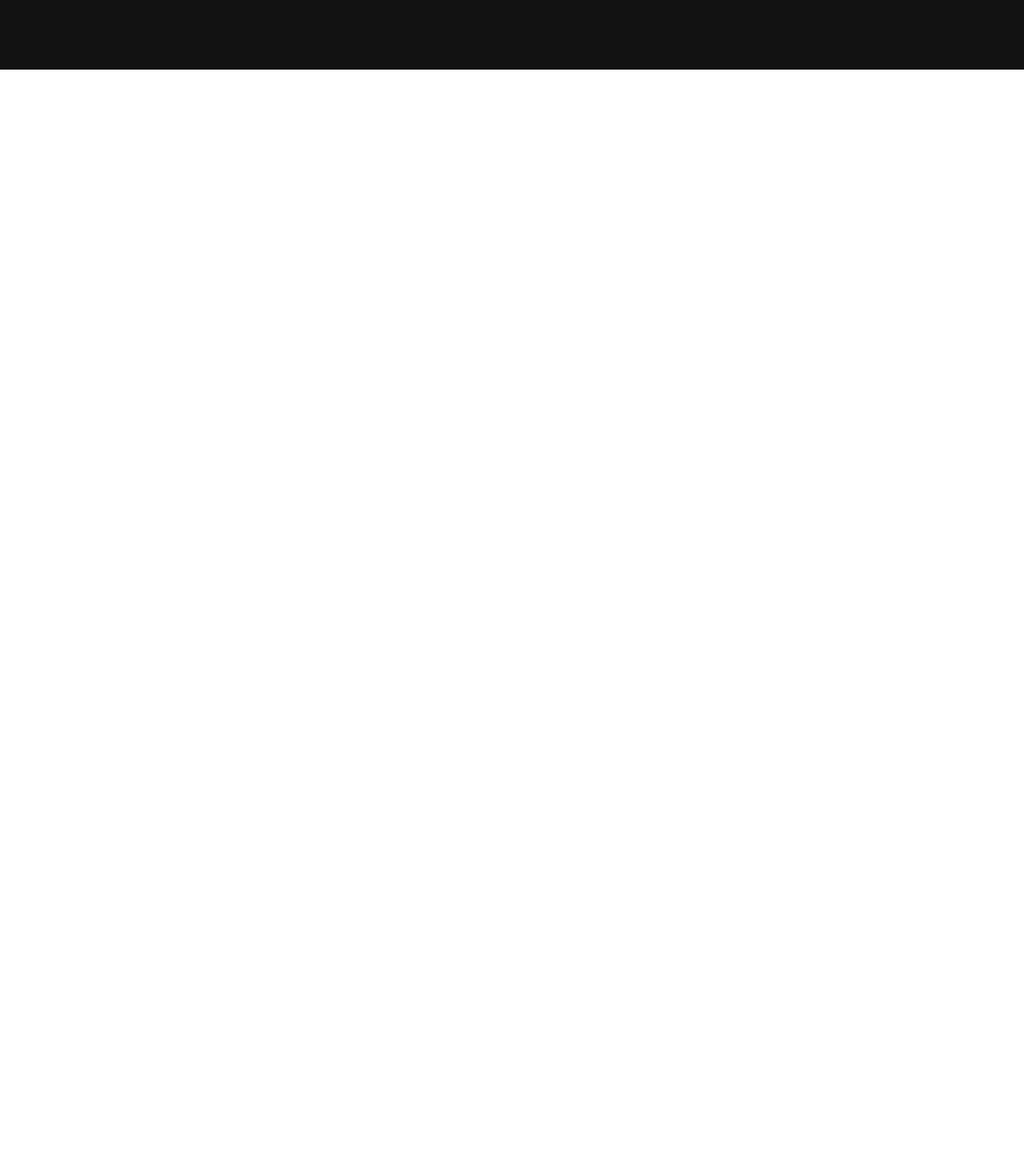
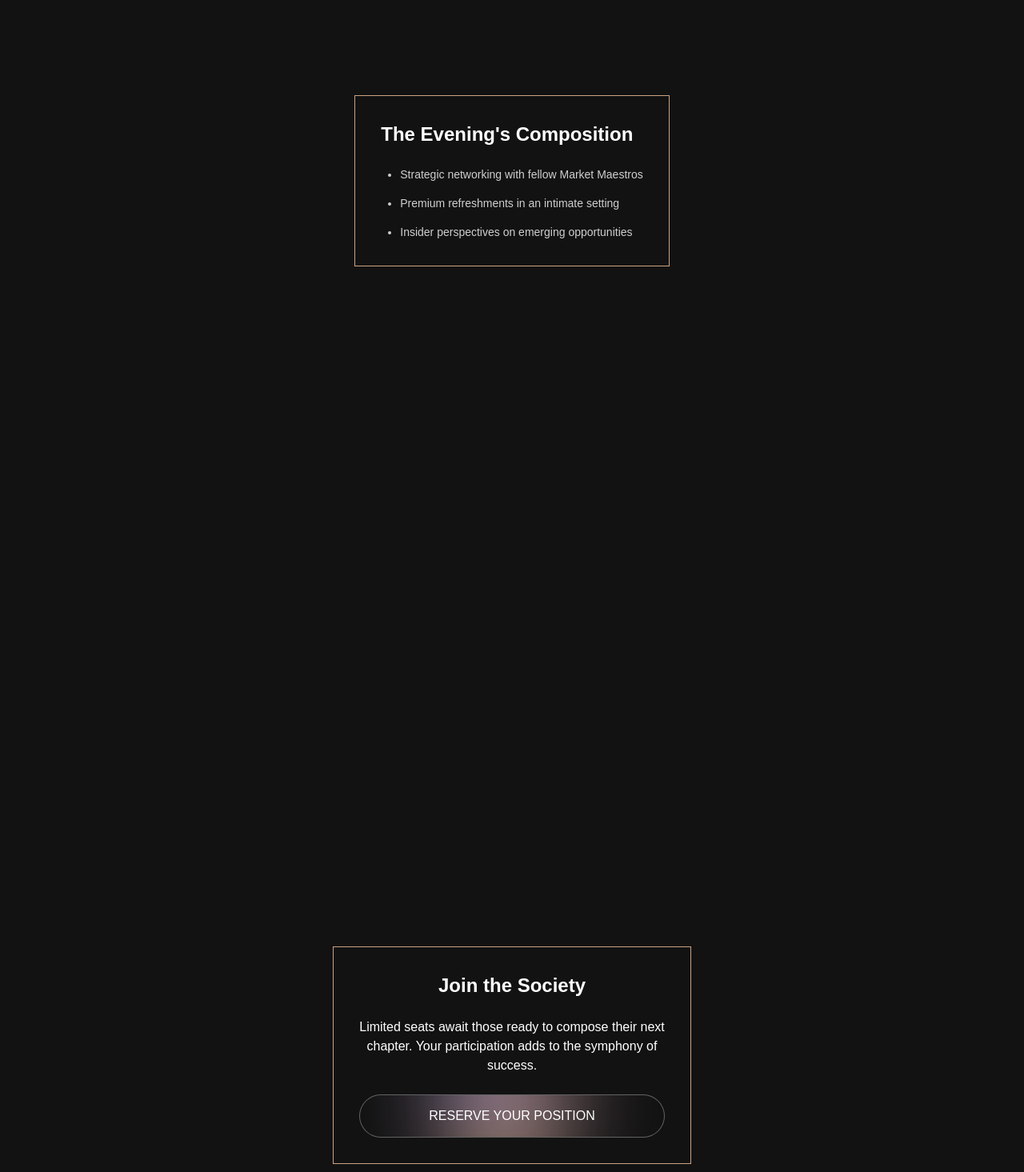
Before and after one commit to AisFarhanFreelance/market-maestro-society-invitation, a Next.js app: page / in a window 1280 px wide. Shown: the part 3145-4610 px from the top of the page at 80% size. Before the commit the page ends 3232 px from the top, so only its background shows below. Built offline with nearby package versions, Linux system fonts and the light colour scheme; a web font is replaced by a local one.

Commit message:
feat: add Reservation and Rundown components to Home layout

```diff
--- a/src/app/page.tsx
+++ b/src/app/page.tsx
@@ -2,6 +2,8 @@ import Attendance from "@/components/attendance/attendance";
 import DateTime from "@/components/date-time/date-time";
 import EventDescription from "@/components/event-description/event-description";
 import EventInvitation from "@/components/event-invitation/event-invitation";
+import Reservation from "@/components/rsvp/reservation";
+import Rundown from "@/components/rundown/rundown";
 
 export default function Home() {
   return (
@@ -10,6 +12,8 @@ export default function Home() {
       <EventDescription />
       <DateTime />
       <Attendance />
+      <Rundown />
+      <Reservation />
     </div>
   );
 }
--- /dev/null
+++ b/src/components/rsvp/reservation.tsx
@@ -0,0 +1,43 @@
+import Image from "next/image";
+
+import flowerImage from "/public/assets/flower.svg";
+
+const Reservation = () => {
+  return (
+    <div className="relative min-h-screen overflow-hidden bg-invitation-night text-white">
+      <div className="flex min-h-screen items-center justify-center">
+        <div className="m-8 w-full max-w-md justify-center space-y-6 border border-[#CCA482] bg-invitation-night p-8 text-center">
+          <h2 className="text-2xl font-extrabold">Join the Society</h2>
+          <div>
+            <span>
+              Limited seats await those ready to compose their next chapter.
+              Your participation adds to the symphony of success.
+            </span>
+          </div>
+
+          <button className="relative w-full overflow-hidden rounded-full border-[1.15px] border-white/34 bg-invitation-night py-3.5 text-base font-normal uppercase">
+            <Image
+              src="/assets/button-background.svg"
+              alt=""
+              fill
+              className="pointer-events-none absolute inset-0 z-0 object-cover"
+            />
+            <span className="relative z-10">Reserve Your Position</span>
+          </button>
+        </div>
+      </div>
+
+      <div className="absolute right-0 bottom-[-140px] left-[-80px] z-0 h-[427.39px] w-[564.28px]">
+        <Image
+          src={flowerImage}
+          alt="Floral decoration"
+          fill
+          className="object-cover object-bottom"
+          priority
+        />
+      </div>
+    </div>
+  );
+};
+
+export default Reservation;
--- /dev/null
+++ b/src/components/rundown/rundown.tsx
@@ -0,0 +1,24 @@
+const Rundown = () => {
+  return (
+    <div className="min-h-screen bg-invitation-night text-white">
+      <div className="m-8 flex items-center justify-center">
+        <div className="space-y-6 border border-[#CCA482] bg-invitation-night p-8">
+          <div>
+            <span className="text-2xl font-extrabold capitalize">
+              The Evening&apos;s Composition
+            </span>
+          </div>
+          <div>
+            <ul className="list-disc space-y-4 pl-6 text-left text-sm opacity-80">
+              <li>Strategic networking with fellow Market Maestros</li>
+              <li>Premium refreshments in an intimate setting</li>
+              <li>Insider perspectives on emerging opportunities</li>
+            </ul>
+          </div>
+        </div>
+      </div>
+    </div>
+  );
+};
+
+export default Rundown;
```
